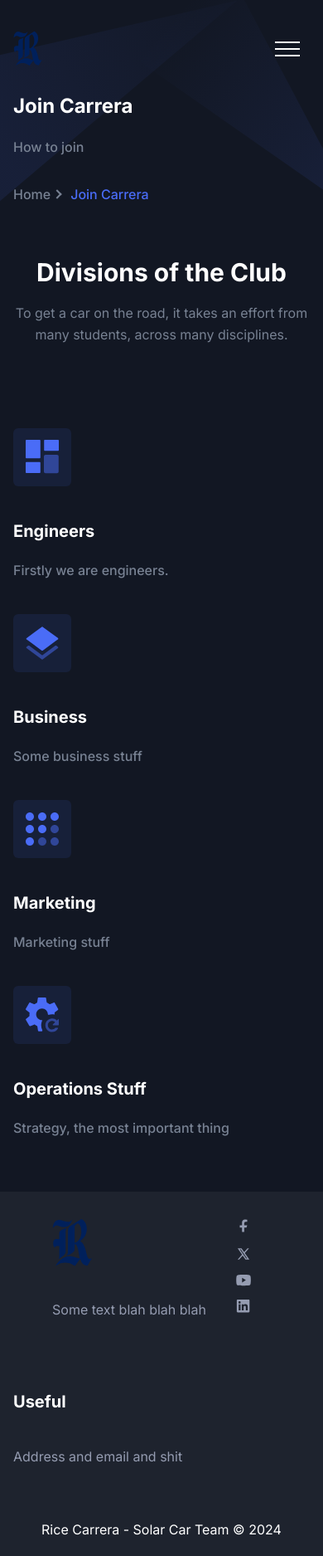
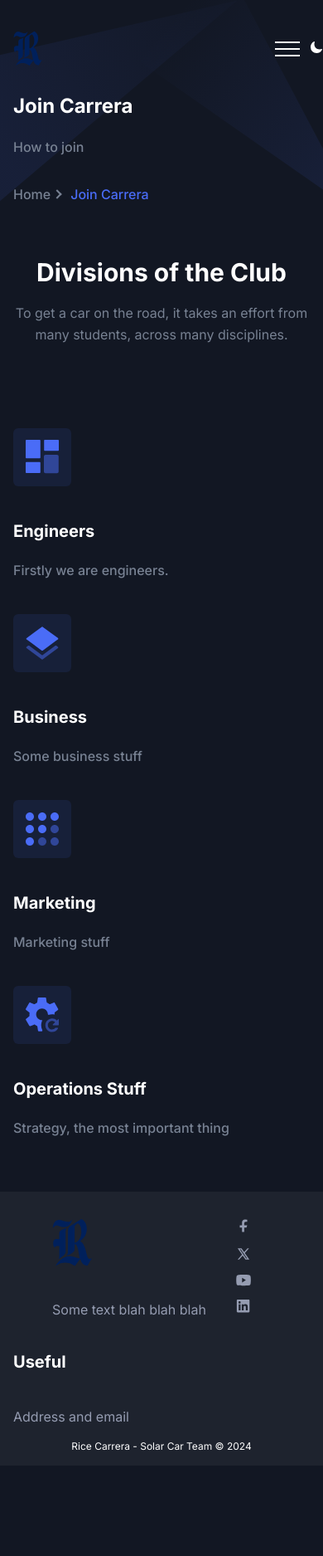
Before and after one commit to jackdzi/carrea, a Next.js app: page /blog in a window 390 px wide. Shown: the whole page at 83% size. After the commit the page ends 1766 px from the top, so only its background shows below. Built offline with nearby package versions, Linux system fonts and the light colour scheme.

Commit message:
Theme toggle

```diff
--- a/package.json
+++ b/package.json
@@ -15,6 +15,7 @@
     "next-themes": "^0.2.1",
     "react": "^18.2.0",
     "react-dom": "^18.2.0",
+    "react-icons": "^5.4.0",
     "react-modal-video": "^2.0.1",
     "react-scroll-parallax": "^3.4.5"
   },
--- a/src/components/Brands/index.tsx
+++ b/src/components/Brands/index.tsx
@@ -8,7 +8,7 @@ const Brands = () => {
       <div className="container">
         <div className="-mx-4 flex flex-wrap">
           <div className="w-full px-4">
-            <h2 className="mb-8 text-center text-2xl font-bold">
+  <h2 className="mb-4 text-2xl font-bold !leading-tight text-black dark:text-white sm:text-3xl md:text-[35px] text-center">
               Our Sponsors
             </h2>
             <div className="flex flex-wrap items-center justify-center rounded-sm bg-gray-light px-8 py-8 dark:bg-gray-dark sm:px-10 md:px-[50px] md:py-[40px] xl:p-[50px] 2xl:px-[70px] 2xl:py-[60px]">
@@ -18,7 +18,7 @@ const Brands = () => {
             </div>
           </div>
         </div>
-          <h2 className="mt-8 mb-12 text-center text-2xl font-bold">
+  <h2 className="mb-4 text-xl font-bold !leading-tight text-black dark:text-white sm:text-2xl md:text-[30px] text-center pt-4">
             Want to get in touch? Contact us <a href="/contact" className="text-blue-500">here</a>
           </h2>
       </div>
--- a/src/components/Footer/index.tsx
+++ b/src/components/Footer/index.tsx
@@ -9,7 +9,7 @@ const Footer = () => {
         <div className="container">
           <div className="-mx-4 flex flex-wrap justify-center">
             <div className="w-full px-4 md:w-1/3 lg:w-3/12 xl:w-4/12 flex justify-center">
-              <div className="mb-12 max-w-[360px] lg:mb-16">
+              <div className="max-w-[360px]">
                 <Link href="/" className="mb-8 inline-block">
                   <Image
                     src="/images/logo/Rice_Owls_logo.svg" style={{ width: '50px', height: 'auto' }}
@@ -109,7 +109,7 @@ const Footer = () => {
               </div>
 
             <div className="w-full px-4 sm:w-1/2 md:w-1/2 lg:w-2/12 xl:w-2/12">
-              <div className="mb-12 lg:mb-16">
+              <div className="mb-0 lg:mb-0">
                 <h2 className="mb-10 text-xl font-bold text-black dark:text-white">
                   Useful
                 </h2>
@@ -119,7 +119,7 @@ const Footer = () => {
                       href="/blog"
                       className="mb-4 inline-block text-base text-body-color duration-300 hover:text-primary dark:text-body-color-dark dark:hover:text-primary"
                     >
-                      Address and email and shit
+                      Address and email
                     </Link>
                   </li>
                 </ul>
@@ -129,9 +129,9 @@ const Footer = () => {
           </div>
         </div>
 
-              <h1 style={{ textAlign: 'center', paddingBottom: '20px' }}>
+  <h2 className="mb-0 pb-4 text-xs !leading-tight text-center text-black dark:text-white sm:text-sm md:text-base">
  Rice Carrera - Solar Car Team © 2024
-              </h1>
+              </h2>
       </footer>
     </>
   );
--- a/src/components/Header/index.tsx
+++ b/src/components/Header/index.tsx
@@ -4,6 +4,7 @@ import Link from "next/link";
 import { usePathname } from "next/navigation";
 import { useEffect, useState } from "react";
 import ThemeToggler from "./ThemeToggler";
+import ThemeToggle from "../ThemeToggle";
 import menuData from "./menuData";
 
 const Header = () => {
@@ -159,8 +160,12 @@ const Header = () => {
                     ))}
                   </ul>
                 </nav>
+
               </div>
+
             </div>
+        <ThemeToggle />
+
           </div>
         </div>
       </header>
--- /dev/null
+++ b/src/components/ThemeToggle/index.tsx
@@ -0,0 +1,34 @@
+"use client";
+
+import { useState, useEffect } from "react";
+import { IoMoon } from "react-icons/io5";
+import { IoSunny } from "react-icons/io5";
+
+
+const ThemeToggle = () => {
+  const [isDarkMode, setIsDarkMode] = useState(false);
+
+  // Update the theme in the HTML element
+  useEffect(() => {
+    const root = window.document.documentElement;
+    if (isDarkMode) {
+      root.classList.remove("dark");
+    } else {
+      root.classList.add("dark");
+    }
+  }, [isDarkMode]);
+
+  return (
+      <div className="text-center">
+        <button
+          onClick={() => setIsDarkMode(!isDarkMode)}
+        >
+          {
+            isDarkMode ? <IoSunny style={{ color: 'black' }} /> : <IoMoon />
+          }
+        </button>
+      </div>
+  );
+};
+
+export default ThemeToggle;
```
Also changed, not shown: 1 other file (tests, documents, lock files or other folders).
